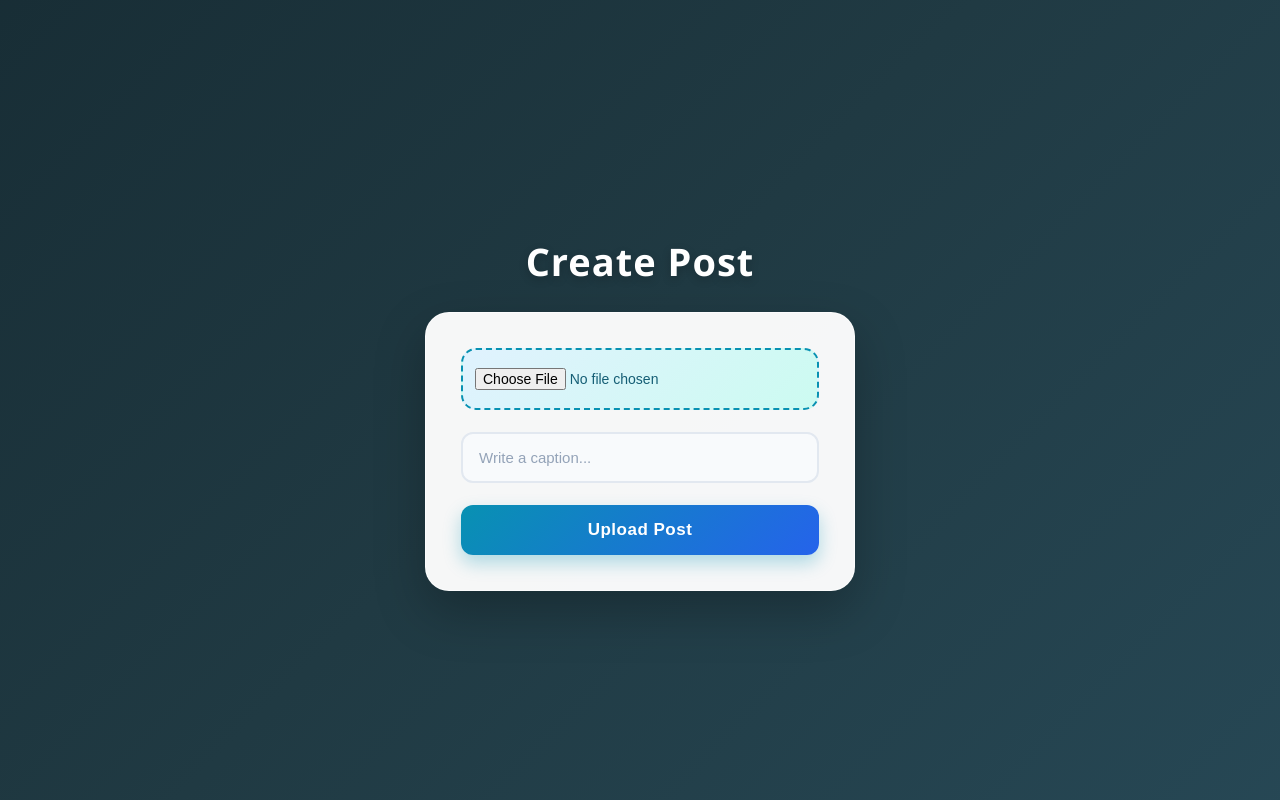
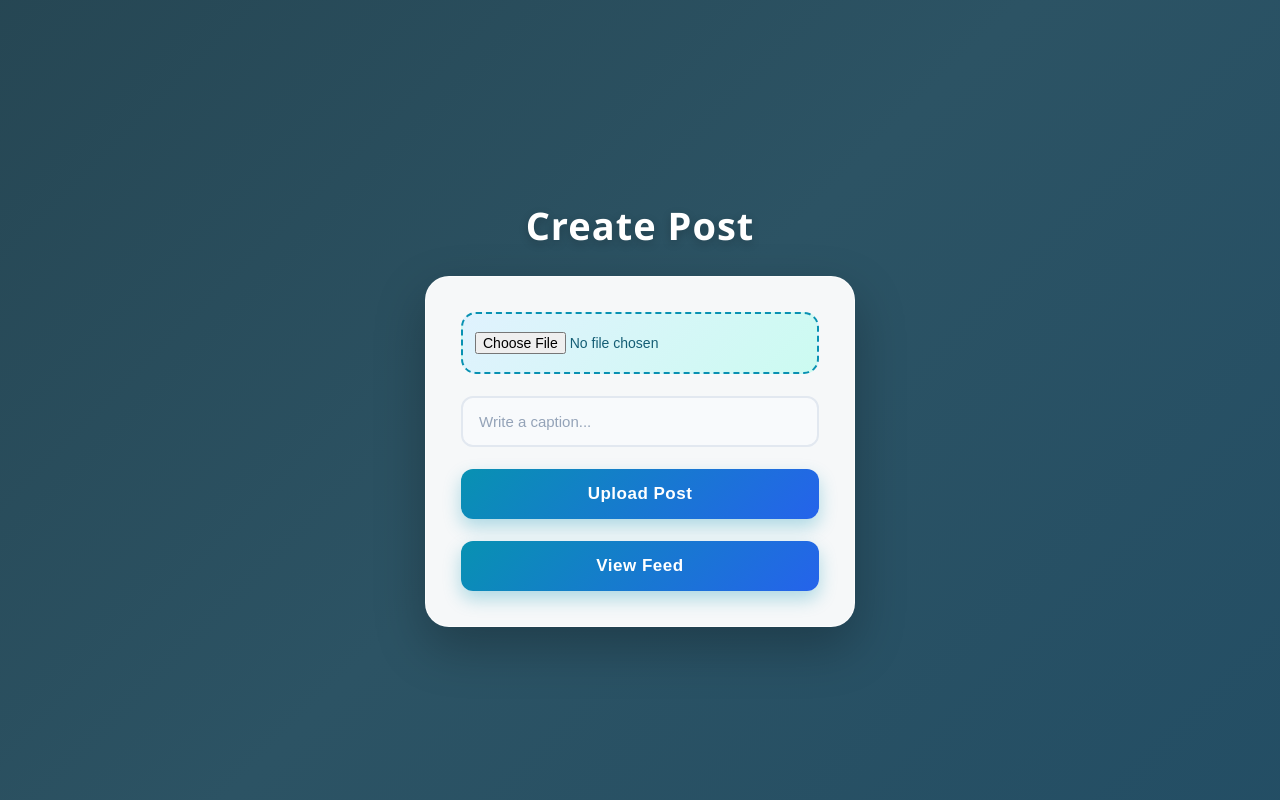
Before and after one commit to Maheshthakur7666/social-feed-website, a React app in the folder frontend/: page / in a window 1280 px wide. Built offline with nearby package versions, Linux system fonts and the light colour scheme; the HTML template or start-up script is replaced by a standard one.

Commit message:
Update CreatePost.jsx

```diff
--- a/frontend/src/pages/CreatePost.jsx
+++ b/frontend/src/pages/CreatePost.jsx
@@ -51,6 +51,12 @@ const CreatePost = () => {
         <button type="submit" disabled={loading}>
           {loading ? "Uploading..." : "Upload Post"}
         </button>
+         <button
+  type="button"
+  onClick={() => navigate("/feed")}
+>
+  View Feed
+</button>
 
         {message && <p>{message}</p>}
       </form>
```
